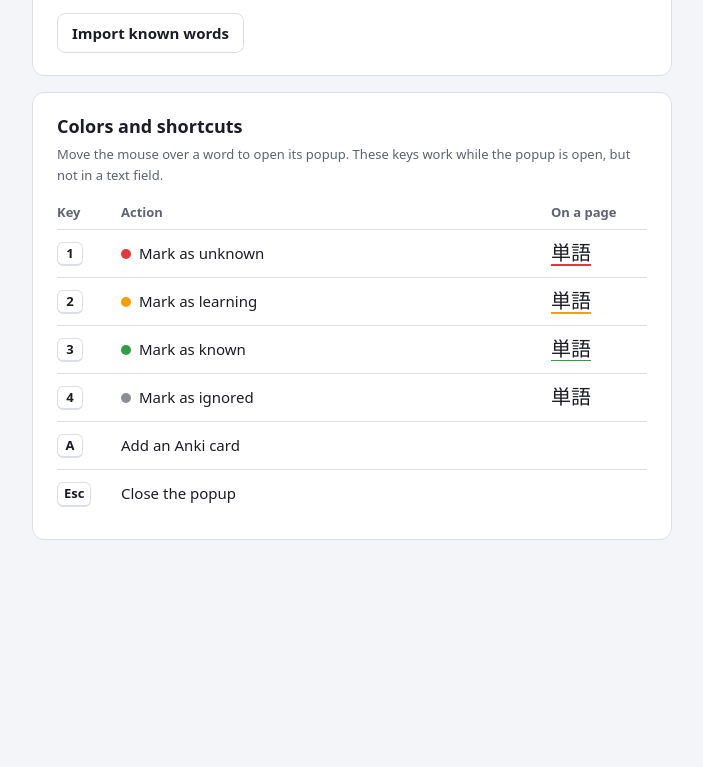
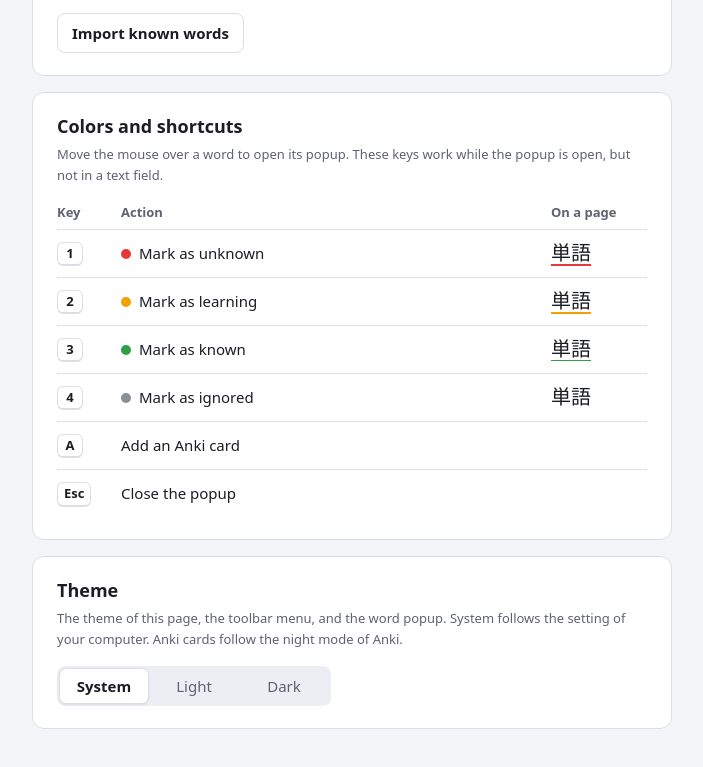
Before and after one commit to haziqhilmismail/minerr, a website with bundled scripts: page options.html in a window 1280 px wide. Shown: the part 987-1754 px from the top of the page, without its empty margins (288-991 px from the left). Before the commit the page ends 1599 px from the top, so only its background shows below. Built offline with nearby package versions, Linux system fonts and the light colour scheme; some packages are replaced by stand-ins of ours.

Commit message:
Add a theme setting: System, Light, or Dark
The options page, the toolbar menu, and the word popup read data-theme,
which src/theme.ts keeps at the resolved theme. The palettes use
light-dark(), so a page follows the system before the script runs.

```diff
--- a/action.ts
+++ b/action.ts
@@ -1,7 +1,10 @@
 import { byId } from './src/dom.ts';
 import { call, type Message, messageOf } from './src/rpc.ts';
 import type { Snapshot, Source } from './src/subtitles.ts';
+import { applyTheme } from './src/theme.ts';
 import type { JobStatus } from './src/whisper.ts';
+
+applyTheme();
 
 const POLL_MS = 2000;
 const HINT: Record<Source, string> = {
--- a/options.html
+++ b/options.html
@@ -4,18 +4,16 @@
 <meta name="viewport" content="width=device-width, initial-scale=1">
 <title>Minerr options</title>
 <style>
+  /* applyTheme() sets data-theme; before it runs, the page follows the system. */
   :root {
-    --bg: #f4f5f8; --card: #ffffff; --text: #1c1d24; --muted: #5f6270; --line: #dcdee6; --field: #ffffff;
-    --accent: #2c4bb8; --on-accent: #ffffff; --ok: #1d7a36; --error: #c22a2a; --warn: #8f5600;
-    color-scheme: light;
+    color-scheme: light dark;
+    --bg: light-dark(#f4f5f8, #15161b); --card: light-dark(#ffffff, #1f2027); --text: light-dark(#1c1d24, #ecedf2);
+    --muted: light-dark(#5f6270, #a3a5b3); --line: light-dark(#dcdee6, #353642); --field: light-dark(#ffffff, #17181d);
+    --raised: light-dark(#eceef3, #2b2c35); --accent: light-dark(#2c4bb8, #7c93f2); --on-accent: light-dark(#ffffff, #10173a);
+    --ok: light-dark(#1d7a36, #74d68f); --error: light-dark(#c22a2a, #ff8f8f); --warn: light-dark(#8f5600, #f2b65a);
   }
-  @media (prefers-color-scheme: dark) {
-    :root {
-      --bg: #15161b; --card: #1f2027; --text: #ecedf2; --muted: #a3a5b3; --line: #353642; --field: #17181d;
-      --accent: #7c93f2; --on-accent: #10173a; --ok: #74d68f; --error: #ff8f8f; --warn: #f2b65a;
-      color-scheme: dark;
-    }
-  }
+  :root[data-theme="light"] { color-scheme: light; }
+  :root[data-theme="dark"] { color-scheme: dark; }
   * { box-sizing: border-box; }
   body { margin: 0; background: var(--bg); color: var(--text);
     font: 15px/1.6 "Hiragino Sans", "Yu Gothic UI", "Meiryo", "Noto Sans JP", system-ui, sans-serif; }
@@ -72,6 +70,16 @@
   kbd { display: inline-block; min-width: 26px; padding: 1px 6px; border: 1px solid var(--line); border-bottom-width: 2px;
     border-radius: 6px; background: var(--field); font: 600 13px/1.5 system-ui, sans-serif; text-align: center; }
   .swatch { display: inline-block; width: 10px; height: 10px; margin-right: 8px; border-radius: 50%; }
+
+  .segmented { display: inline-grid; grid-auto-flow: column; grid-auto-columns: 1fr; gap: 2px; margin: 0; padding: 3px;
+    border: 0; border-radius: 8px; background: var(--raised); }
+  .segmented label { position: relative; min-width: 88px; padding: 5px 14px; border-radius: 6px; color: var(--muted);
+    text-align: center; cursor: pointer; }
+  .segmented label:hover { color: var(--text); }
+  .segmented input { position: absolute; width: 1px; height: 1px; opacity: 0; }
+  .segmented label:has(input:checked) { background: var(--card); color: var(--text); font-weight: 600;
+    box-shadow: 0 0 0 1px var(--line), 0 1px 3px rgba(0, 0, 0, .12); }
+  .segmented label:has(input:focus-visible) { outline: 2px solid var(--accent); outline-offset: 1px; }
 </style>
 <main>
   <header>
@@ -137,6 +145,16 @@
       </tbody>
     </table>
   </section>
+
+  <section aria-labelledby="theme-heading">
+    <h2 id="theme-heading">Theme</h2>
+    <p class="help">The theme of this page, the toolbar menu, and the word popup. System follows the setting of your computer. Anki cards follow the night mode of Anki.</p>
+    <div class="segmented" role="radiogroup" aria-labelledby="theme-heading">
+      <label><input type="radio" name="theme" value="system">System</label>
+      <label><input type="radio" name="theme" value="light">Light</label>
+      <label><input type="radio" name="theme" value="dark">Dark</label>
+    </div>
+  </section>
 </main>
 <script type="module" src="options.js"></script>
 </html>
--- a/options.ts
+++ b/options.ts
@@ -3,6 +3,9 @@ import { deleteDictionary, importDictionary, listDictionaries } from './src/db.t
 import { byId } from './src/dom.ts';
 import { call, messageOf } from './src/rpc.ts';
 import { STATUSES, WORD_CSS } from './src/status.ts';
+import { applyTheme, getTheme, isTheme, setTheme } from './src/theme.ts';
+
+applyTheme();
 
 function el<K extends keyof HTMLElementTagNameMap>(
   tag: K, props: Partial<HTMLElementTagNameMap[K]> = {}, ...children: (Node | string)[]
@@ -135,4 +138,13 @@ byId('legend', HTMLElement).prepend(...Object.values(STATUSES).map(({ hotkey, la
     el('td', { className: 'sample' }, el('span', { className: `ml-word ${className}`, textContent: '単語' })));
 }));
 
+const theme = await getTheme();
+for (const input of document.querySelectorAll('input[name="theme"]')) {
+  if (!(input instanceof HTMLInputElement)) continue;
+  input.checked = input.value === theme;
+  input.onchange = () => {
+    if (isTheme(input.value)) setTheme(input.value);
+  };
+}
+
 await showDictionaries();
--- /dev/null
+++ b/src/theme.ts
@@ -0,0 +1,30 @@
+// The color theme of the extension pages and the word popup. The Anki card follows the night mode of Anki instead.
+export const THEMES = ['system', 'light', 'dark'] as const;
+export type Theme = (typeof THEMES)[number];
+
+const KEY = 'theme';
+
+export const isTheme = (value: unknown): value is Theme => THEMES.some(theme => theme === value);
+const storedTheme = (value: unknown): Theme => (isTheme(value) ? value : 'system');
+
+export const getTheme = async (): Promise<Theme> => storedTheme((await chrome.storage.local.get(KEY))[KEY]);
+export const setTheme = (theme: Theme): Promise<void> => chrome.storage.local.set({ [KEY]: theme });
+
+export const resolveTheme = (theme: Theme, systemDark: boolean): 'light' | 'dark' =>
+  theme === 'system' ? (systemDark ? 'dark' : 'light') : theme;
+
+// Keeps data-theme="light" or "dark" on root, live: the CSS of the surface reads that attribute.
+// Call it once per extension page, or with the root element of a shadow tree.
+export function applyTheme(root: HTMLElement = document.documentElement): void {
+  const media = matchMedia('(prefers-color-scheme: dark)');
+  let theme: Theme = 'system';
+  const show = () => { root.dataset.theme = resolveTheme(theme, media.matches); };
+  show();
+  media.addEventListener('change', show);
+  getTheme().then(value => { theme = value; show(); });
+  chrome.storage.onChanged.addListener((changes, area) => {
+    if (area !== 'local' || !(KEY in changes)) return;
+    theme = storedTheme(changes[KEY]?.newValue);
+    show();
+  });
+}
```
Also changed, not shown: action.html (+8 -10 lines), src/popup.ts (+9 -11 lines), test/e2e.ts (+33 -1 lines), test/unit.ts (+7 -0 lines), README.md, manifest.json.
